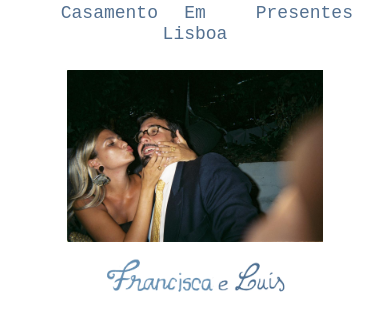
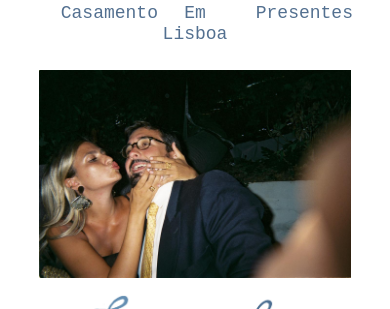
Before and after one commit to sofiasimoes/sofiasimoes.github.io, a plain HTML site: page index.html in a window 390 px wide. Shown: the part 143-452 px from the top of the page. Drawn offline with nearby package versions, Linux system fonts and the light colour scheme.

Commit message:
bigger img

```diff
--- a/style/style.css
+++ b/style/style.css
@@ -162,11 +162,11 @@ h1 {
     }
 
     .kikaluis {
-        width: 70%;
+        width: 85%;
     }
 
     .nomes {
-        width: 50%;
+        width: 60%;
     }
 
     .img-onde-ficar{
```
